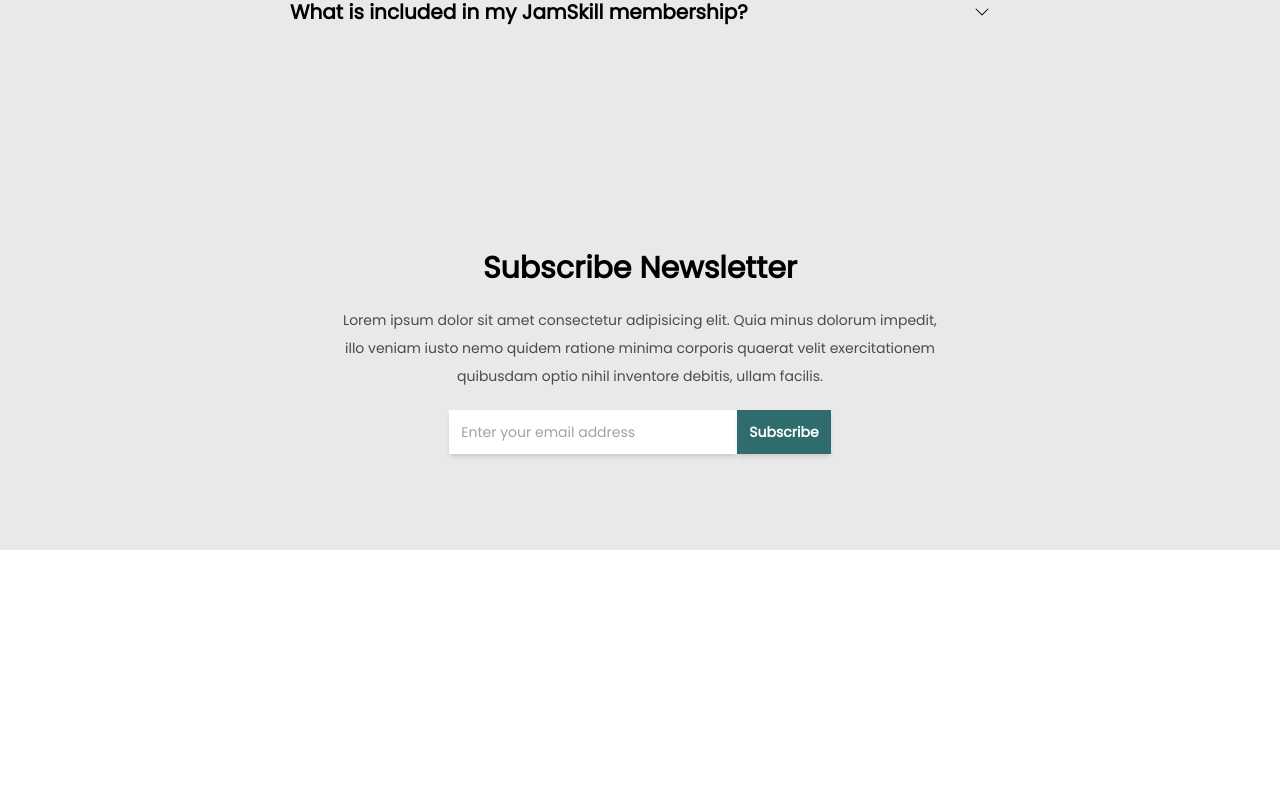
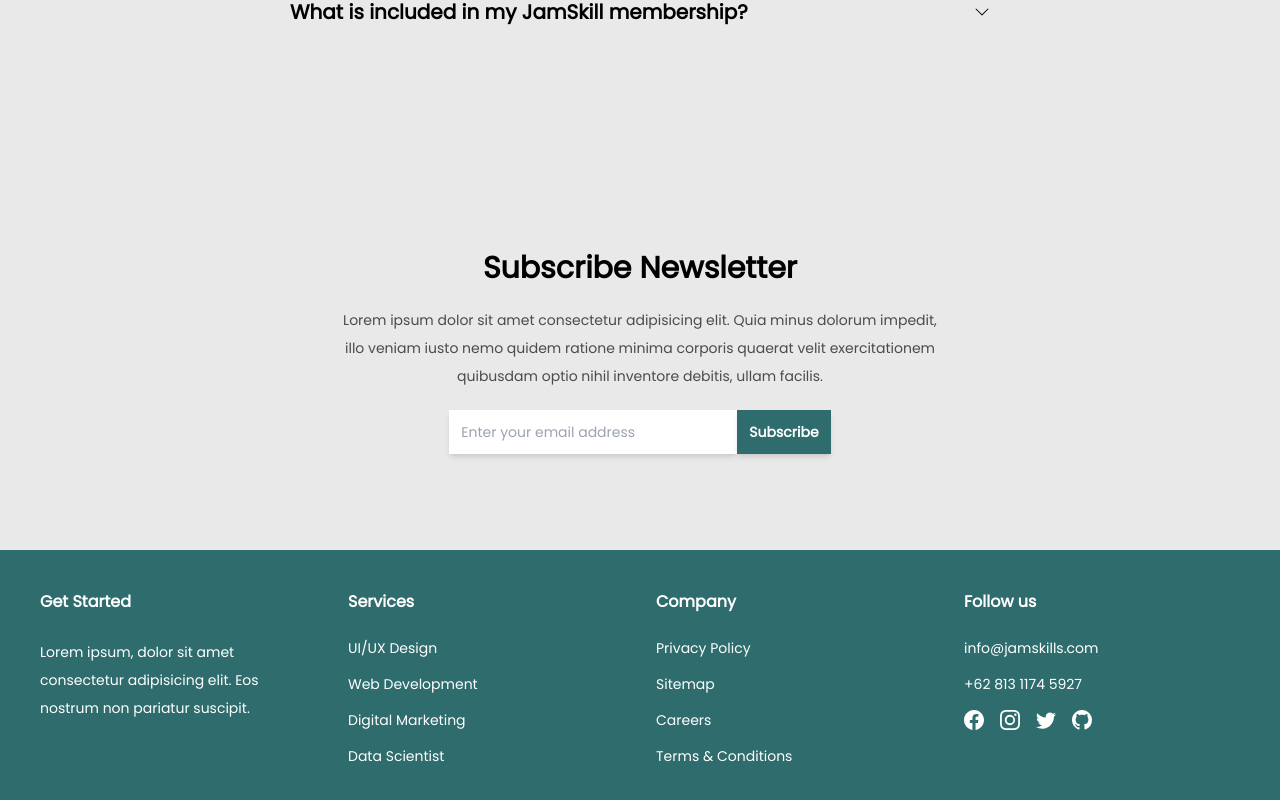
Before and after one commit to chaerulumam/education-landing-page, a React (Vite) app: page / in a window 1280 px wide. Shown: the part 3584-4384 px from the top of the page. Before the commit the page ends 4134 px from the top, so only its background shows below. Built offline with nearby package versions, Linux system fonts and the light colour scheme.

Commit message:
contact section, done

```diff
--- a/src/App.jsx
+++ b/src/App.jsx
@@ -1,4 +1,4 @@
-import { Navbar } from "./components/organisms";
+import { Footer, Navbar } from "./components/organisms";
 import { About, Contact, Courses, Home, Teacher } from "./sections";
 
 export default function App() {
@@ -10,6 +10,7 @@ export default function App() {
       <Courses />
       <Teacher />
       <Contact />
+      <Footer />
     </div>
   );
 }
--- /dev/null
+++ b/src/components/organisms/Footer/index.jsx
@@ -0,0 +1,79 @@
+import React from "react";
+import { BsFacebook, BsInstagram, BsTwitter, BsGithub } from "react-icons/bs";
+import { motion } from "framer-motion";
+
+const Footer = () => {
+  return (
+    <motion.div
+      initial={{ height: 0 }}
+      whileInView={{ height: "auto" }}
+      transition={{ duration: 1 }}
+      className="bg-Teal p-10"
+    >
+      <div className="grid md:grid-cols-4 sm:grid-cols-3 xs:grid-cols-2 grid-cols-1 place-items-start gap-8 text-white">
+        <div>
+          <div className="font-bold mb-6">Get Started</div>
+          <p className="text-sm leading-7">
+            Lorem ipsum, dolor sit amet consectetur adipisicing elit. Eos
+            nostrum non pariatur suscipit.
+          </p>
+        </div>
+        <div>
+          <div className="font-bold mb-6">Services</div>
+          <div className="flex flex-col gap-4">
+            <a href="" className="text-sm hover:underline">
+              UI/UX Design
+            </a>
+            <a href="" className="text-sm hover:underline">
+              Web Development
+            </a>
+            <a href="" className="text-sm hover:underline">
+              Digital Marketing
+            </a>
+            <a href="" className="text-sm hover:underline">
+              Data Scientist
+            </a>
+          </div>
+        </div>
+        <div>
+          <div className="font-bold mb-6">Company</div>
+          <div className="flex flex-col gap-4">
+            <a href="" className="text-sm hover:underline">
+              Privacy Policy
+            </a>
+            <a href="" className="text-sm hover:underline">
+              Sitemap
+            </a>
+            <a href="" className="text-sm hover:underline">
+              Careers
+            </a>
+            <a href="" className="text-sm hover:underline">
+              Terms & Conditions
+            </a>
+          </div>
+        </div>
+        <div>
+          <div className="font-bold mb-6">Follow us</div>
+          <div className="text-sm mb-4">info@jamskills.com</div>
+          <div className="text-sm">+62 813 1174 5927</div>
+          <div className="flex gap-4 mt-4">
+            <a href="" className="hover:scale-110 text-xl">
+              <BsFacebook />
+            </a>
+            <a href="" className="hover:scale-110 text-xl">
+              <BsInstagram />
+            </a>
+            <a href="" className="hover:scale-110 text-xl">
+              <BsTwitter />
+            </a>
+            <a href="" className="hover:scale-110 text-xl">
+              <BsGithub />
+            </a>
+          </div>
+        </div>
+      </div>
+    </motion.div>
+  );
+};
+
+export default Footer;
--- a/src/components/organisms/index.jsx
+++ b/src/components/organisms/index.jsx
@@ -1,3 +1,4 @@
 import Navbar from "./Navbar";
+import Footer from "./Footer";
 
-export { Navbar };
+export { Navbar, Footer };
```
